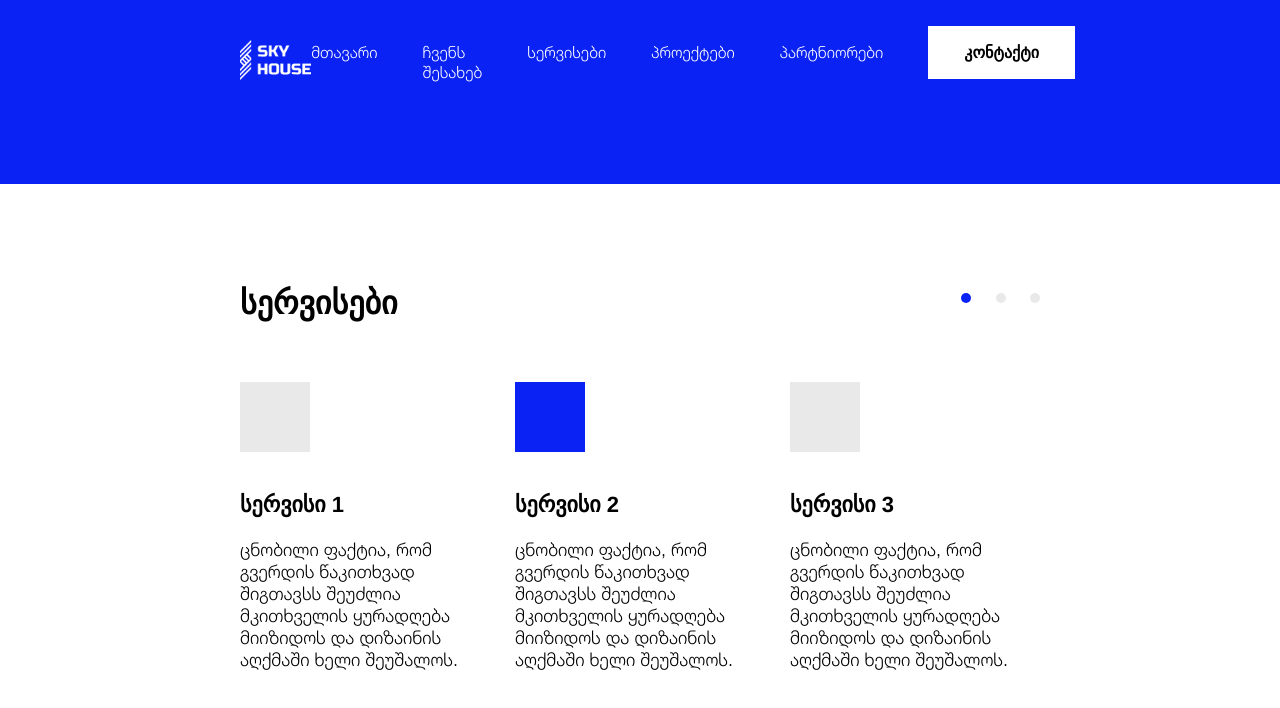
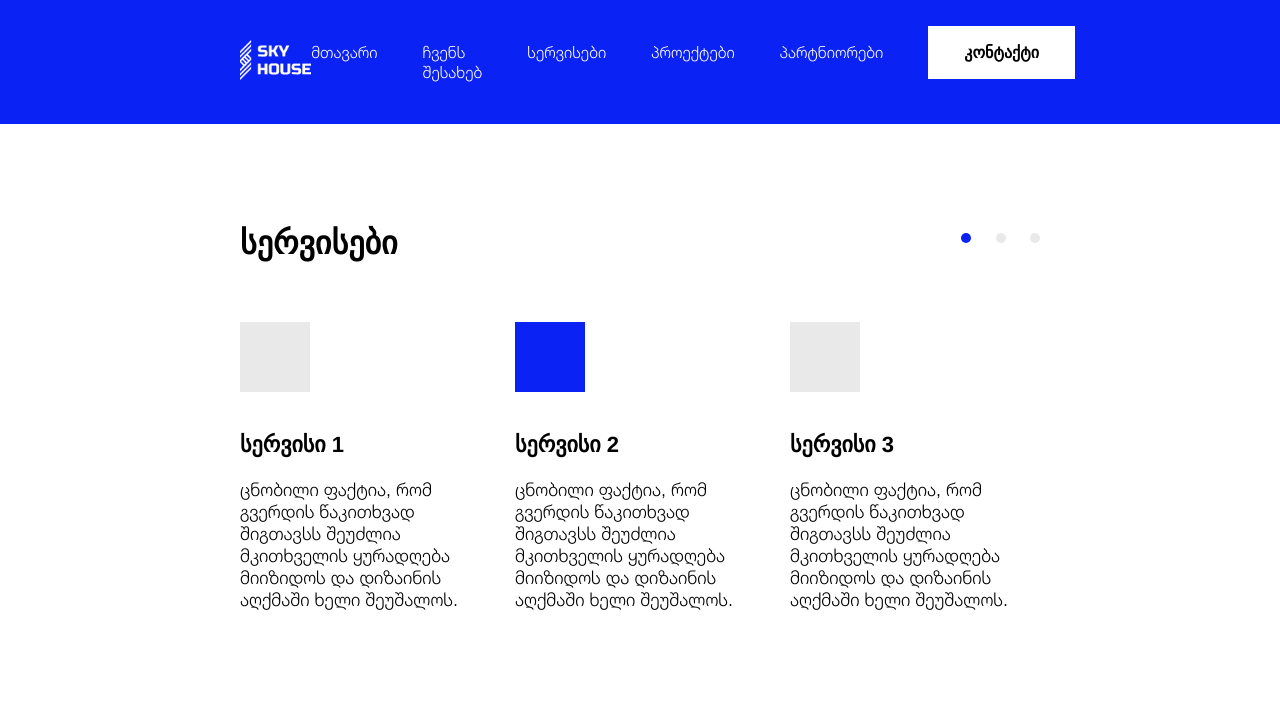
Before and after one commit to Manzareka/smart-academy-lesson-8, a plain HTML site: page index.html in a window 1280 px wide. Drawn offline with Linux system fonts and the light colour scheme.

Commit message:
Final changes
Final changes

```diff
--- a/css/styles.css
+++ b/css/styles.css
@@ -16,7 +16,11 @@
   background-color: #0a22f4;
   display: flex;
   justify-content: space-between;
-  padding: 40px 205px 100px 240px;
+  padding: 40px 205px 40px 240px;
+
+  position: sticky;
+  top: 0px;
+  left: 0px;
 }
 
 .nav {
@@ -70,6 +74,7 @@
   padding-right: 240px;
   padding-left: 240px;
   gap: 25px;
+  margin-bottom: 180px;
 }
 
 .article {
```
